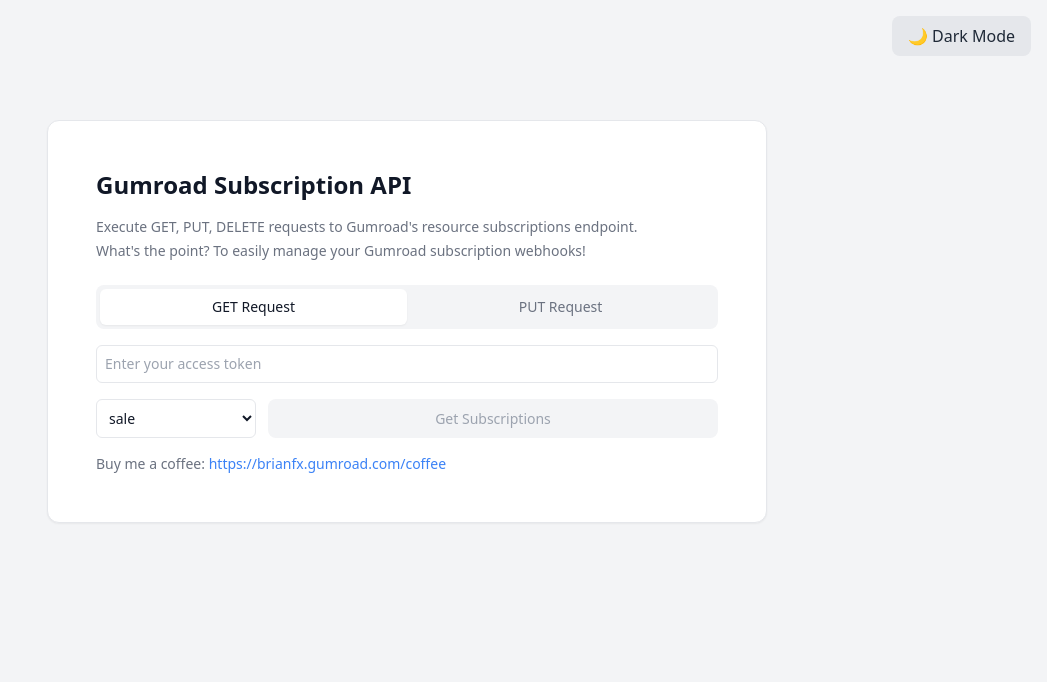
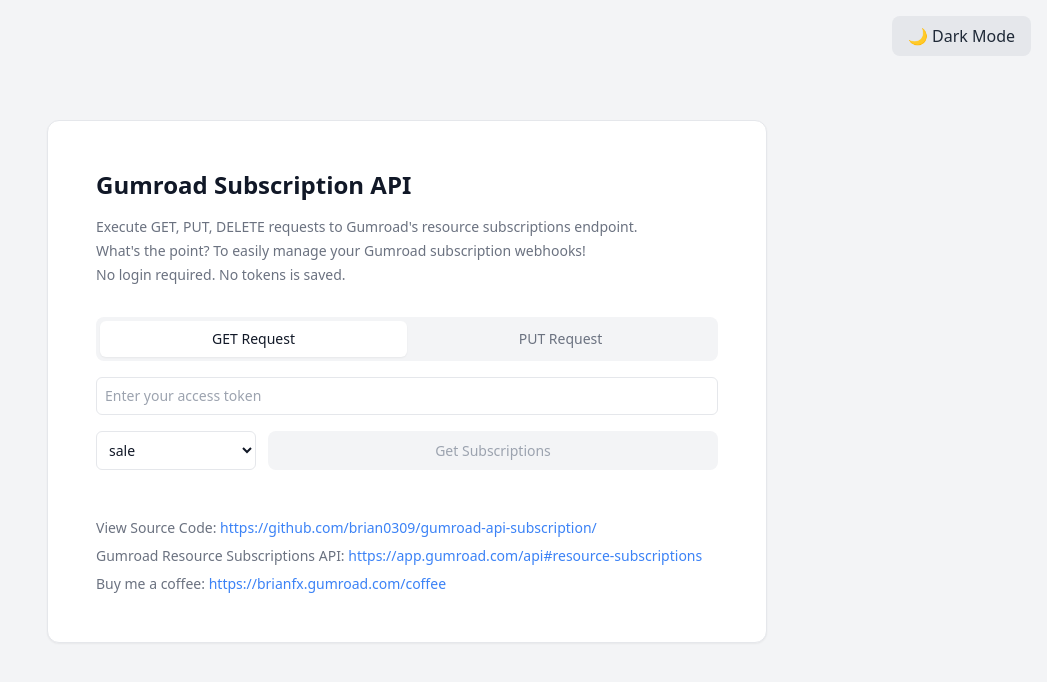
Before and after one commit to brian0309/gumroad-api-subscription, a React (Vite) app: page / in a window 1280 px wide. Shown: the top 682 px of the page, without its empty margins (233-1280 px from the left). Built offline with nearby package versions, Linux system fonts and the light colour scheme.

Commit message:
Update  resource links

```diff
--- a/src/components/GumroadApiUI.jsx
+++ b/src/components/GumroadApiUI.jsx
@@ -110,6 +110,9 @@
               <p className="mt-1 text-sm text-gray-500 dark:text-gray-400">
               What's the point? To easily manage your Gumroad subscription webhooks!
               </p>
+              <p className="mt-1 mb-8 text-sm text-gray-500 dark:text-gray-400">
+              No login required. No tokens is saved.
+              </p>
             </div>
 
             <div className="space-y-4">
@@ -191,7 +194,9 @@
               </div>
             )}
           </div>
-          <p className="mt-4 text-sm text-gray-500 dark:text-gray-400">Buy me a coffee: <a href="https://brianfx.gumroad.com/coffee" target="_blank" rel="noopener noreferrer" className="text-blue-500 hover:underline">https://brianfx.gumroad.com/coffee</a></p>
+          <p className="mt-12 text-sm text-gray-500 dark:text-gray-400">View Source Code: <a href="https://github.com/brian0309/gumroad-api-subscription/" target="_blank" rel="noopener noreferrer" className="text-blue-500 hover:underline">https://github.com/brian0309/gumroad-api-subscription/</a></p>
+          <p className="mt-2 text-sm text-gray-500 dark:text-gray-400">Gumroad Resource Subscriptions API: <a href="https://app.gumroad.com/api#resource-subscriptions" target="_blank" rel="noopener noreferrer" className="text-blue-500 hover:underline">https://app.gumroad.com/api#resource-subscriptions</a></p>
+          <p className="mt-2 text-sm text-gray-500 dark:text-gray-400">Buy me a coffee: <a href="https://brianfx.gumroad.com/coffee" target="_blank" rel="noopener noreferrer" className="text-blue-500 hover:underline">https://brianfx.gumroad.com/coffee</a></p>
         </Card>
       </div>
     </div>
```
